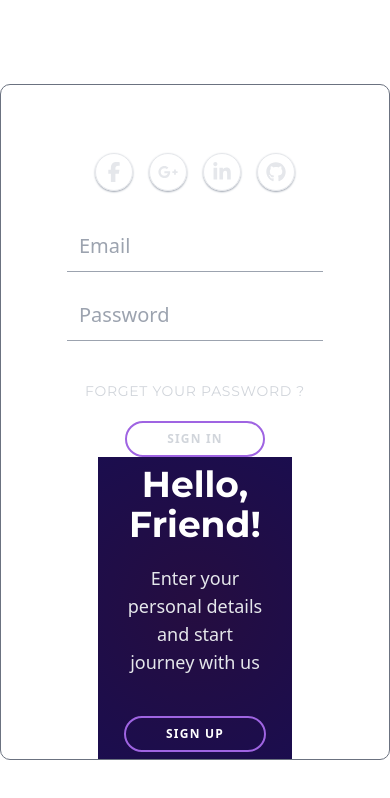
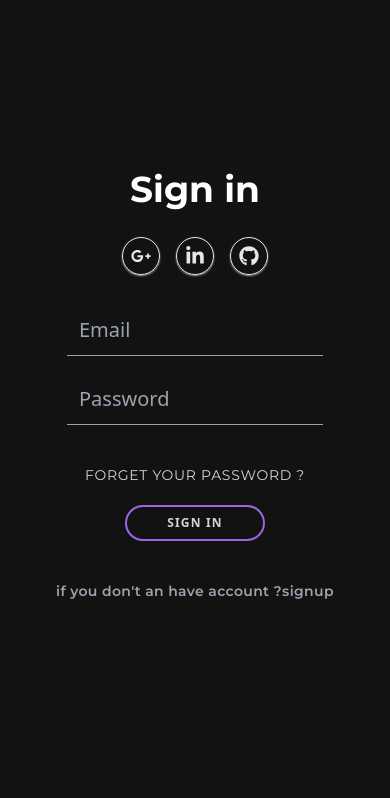
Before and after one commit to saif-ali01/login-regisration-reactappp, a React (Vite) app: page / in a window 390 px wide. Shown: the top 798 px of the page. Built offline with nearby package versions, Linux system fonts and the light colour scheme; a web font is replaced by a local one.

Commit message:
add axios

```diff
--- a/package.json
+++ b/package.json
@@ -10,6 +10,7 @@
     "preview": "vite preview"
   },
   "dependencies": {
+    "axios": "^1.7.9",
     "react": "^19.0.0",
     "react-dom": "^19.0.0",
     "react-icons": "^5.4.0"
--- /dev/null
+++ b/src/api.jsx
@@ -0,0 +1 @@
+export  const api = "https://userauth-6nmz.onrender.com"
--- a/src/pages/Login.jsx
+++ b/src/pages/Login.jsx
@@ -1,10 +1,13 @@
+import axios from "axios";
 import { useState } from "react";
-import { FaFacebookF } from "react-icons/fa6";
 import { FaGooglePlusG } from "react-icons/fa";
 import { FaLinkedinIn } from "react-icons/fa";
 import { FaGithub } from "react-icons/fa";
+import { api } from "../api";
 
 const Login = () => {
+
+
     const [signinBgColor, setSigninBgColor] = useState(false);
     const [swap, setSwap] = useState(false);
     const [rotation, setRotation] = useState(false);
@@ -15,27 +18,42 @@ const Login = () => {
         setSigninBgColor(!signinBgColor);
         setRotation(!rotation);
     };
+    const checkRotaion = () => {
+        setRotation(!rotation);
+    }
+    return (
+        <div className="sm:h-screen  dark:bg-black w-screen flex justify-center items-center ">
+            <div className="md:w-[60%]  w-full h-screen  sm:h-[80%] sm:border-[0.5px] sm:border-gray-500 rounded-[10px] text-[rgb(255,255,255)] overflow-hidden sm:bg-[rgba(255,255,255,0.1)]  relative flex flex-col sm:flex-row justify-center items-center">
+                <div
+                    className={`w-full sm:w-[50%] sm:h-full h-[60%] transition-transform duration-700 ease-in-out  ${swap ? "translate-x-full" : "translate-x-0"}`}
+                >
 
-    return (
-        <div className="h-screen dark:bg-black bg-white w-screen flex justify-center items-center ">
-          <div className="lg:w-[60%] h-[80%] border-[0.5px] border-gray-500 rounded-[10px] text-[rgb(255,255,255)] overflow-hidden bg-[rgba(255,255,255,0.1)] relative flex flex-col sm:flex-row items-center">
-  <div
-    className={`w-full sm:w-[50%] h-full  transition-transform duration-700 ease-in-out  ${swap ? "translate-x-full" : "translate-x-0"}`}
-  >
                     {rotation ?
-                        <div className={`w-full h-full flex justify-center items-center `} >
+                        <div className={`w-full h-full  flex justify-center items-center flex-col `} >
                             <Signup />
+                            <div className=" flex sm:hidden tracking-widest font-semibold text-gray text-xs mt-5">
+                                <h6 href="#forget" className="font-serif mt-5 text-sm tracking-wide text-gray-400 " style={{ fontFamily: "Montserrat" }}>
+                                    if you already an account ? <a onClick={checkRotaion}>signin</a>
+                                </h6>
+                            </div>
                         </div>
 
                         :
-                        <div className={`w-full h-full flex justify-center items-center  `} >
+                        <div className={`w-full sm:h-full   flex justify-center items-center flex-col `} >
                             <Signin />
+                            <div className="flex sm:hidden tracking-widest font-semibold text-gray text-xs mt-5 ">
+                                <h6 href="#forget" className="font-serif mt-5 text-sm tracking-wide text-gray-400" style={{ fontFamily: "Montserrat" }}>{
+                                    "if you  don't an have account ?"}
+
+                                    <a onClick={checkRotaion}>signup</a>
+                                </h6>
+                            </div>
                         </div>
                     }
                 </div>
 
                 <div
-                    className={`w-[50%] h-full transition-transform duration-700 ease-in-out flex flex-col justify-center items-center  ${swap ? "-translate-x-full" : "translate-x-0"
+                    className={`w-[50%] h-full transition-transform duration-700 ease-in-out sm:flex hidden flex-col justify-center items-center  ${swap ? "-translate-x-full" : "translate-x-0"
                         }`}
                     style={{ background: `${color}` }}
                 >
@@ -65,22 +83,77 @@ export default Login;
 export const IconList = () => {
     return (
         <ul className="list-none flex mt-5">
+
             <li className="p-2 rounded-full flex text-gray-200 hover:text-white m-2 justify-center items-center border-[1px] shadow-sm shadow-gray-400 ">
-                <FaFacebookF className="transition-transform duration-700 ease-in-out  hover:scale-150" size={20} />
+                <a href="#">
+                    <FaGooglePlusG className="transition-transform duration-700 ease-in-out  hover:scale-150" size={20} />
+                </a>
             </li>
             <li className="p-2 rounded-full flex text-gray-200 hover:text-white m-2 justify-center items-center border-[1px] shadow-sm shadow-gray-400 ">
-                <FaGooglePlusG className="transition-transform duration-700 ease-in-out  hover:scale-150" size={20} />
+                <a href="https://www.linkedin.com/in/saif-ali-285581243/">
+                    <FaLinkedinIn className="transition-transform duration-700 ease-in-out  hover:scale-150" size={20} />
+                </a>
             </li>
             <li className="p-2 rounded-full flex text-gray-200 hover:text-white m-2 justify-center items-center border-[1px] shadow-sm shadow-gray-400 ">
-                <FaLinkedinIn className="transition-transform duration-700 ease-in-out  hover:scale-150" size={20} />
-            </li>
-            <li className="p-2 rounded-full flex text-gray-200 hover:text-white m-2 justify-center items-center border-[1px] shadow-sm shadow-gray-400 ">
-                <FaGithub className="transition-transform duration-700 ease-in-out  hover:scale-150" size={20} />
+                <a href="https://github.com/saif-ali01">
+                    <FaGithub className="transition-transform duration-700 ease-in-out  hover:scale-150" size={20} />
+                </a>
             </li>
         </ul>
     )
 }
 export const Signin = () => {
+
+    const [email, setEmail] = useState("");
+    const [password, setPassword] = useState("");
+
+
+
+    const handleSignin = async (e) => {
+        e.preventDefault();
+
+        try {
+            const response = await axios.post(`${api}/auth/login`, { email, password });
+
+            if (response.status === 200) {
+                console.log('Login successful:', response.data);
+                // Save the token or user data, then redirect
+                // For example, localStorage.setItem('user', JSON.stringify(response.data));
+                // redirect('/dashboard');
+            }
+        } catch (error) {
+            if (error.response) {
+                const { status, data } = error.response;
+
+                switch (status) {
+                    case 400:
+                        alert(data || 'Bad request. Please check your input.');
+                        break;
+                    case 401:
+                        alert(data || 'Incorrect password! Please enter the correct password.');
+                        break;
+                    case 403:
+                        alert(data || 'Please verify your email');
+                        break;
+                    case 404:
+                        alert(data || 'Email is not registered');
+                        break;
+                    case 500:
+                        alert(data || 'Server error. Please try again later.');
+                        break;
+                    default:
+                        alert('An unexpected error occurred.');
+                }
+                console.log(data)
+            } else {
+                console.error('Error:', error);
+                alert('Network error. Please check your connection.');
+            }
+        }
+    };
+
+
+
     return (
         <div className="flex justify-center items-center flex-col w-full  ">
             <h1 className='text-white text-4xl font-bold font-serif' style={{ fontFamily: "Montserrat" }}>Sign in</h1>
@@ -90,10 +163,16 @@ export const Signin = () => {
                     type="email"
                     placeholder="Email"
                     className="w-[80%] p-3 bg-transparent  border-b border-gray-400 focus:rounded-lg focus:outline-none  focus:ring-gray-400 focus:ring-2 text-white focus:border-none  placeholder:text-xl"
+                    onChange={(e)=>{
+                        setEmail(e.target.value);
+                    }}
                 />
                 <input
                     type="password"
                     placeholder="Password"
+                    onChange={(e)=>{
+                        setPassword(e.target.value);
+                    }}
                     className="w-[80%] p-3 bg-transparent  border-b border-gray-400 focus:rounded-lg focus:outline-none  focus:ring-2 focus:ring-gray-400 focus:border-none text-white  placeholder:text-xl mt-5"
                 />
             </div>
@@ -101,13 +180,26 @@ export const Signin = () => {
                 Forget your password ?
             </a>
             <button type="submit"
-             className="transition-transform duration-700 ease-in-out  hover:scale-110 uppercase hover:bg-[#9f64e2] py-2 px-10 rounded-full  hover:text-black font-semibold text-xs tracking-widest
-                text-gray-300 border-2 border-[#9f64e2] mt-5 ">Sign in </button>
+                className="transition-transform duration-700 ease-in-out  hover:scale-110 uppercase hover:bg-[#9f64e2] py-2 px-10 rounded-full  hover:text-black font-semibold text-xs tracking-widest
+                text-gray-300 border-2 border-[#9f64e2] mt-5 " onClick={handleSignin}>Sign in </button>
         </div>
     );
 };
 
 export const Signup = () => {
+    const [name,setName] =useState("");
+    const [email, setEmail] = useState("");
+    const [password, setPassword] = useState("");
+
+    const handleSignUp=async (e)=>{
+        e.preventDefault();
+        try {
+            const response = await axios.post(`${api}/auth/register`, { name, email, password });
+            console.log('Signin successful:', response.data);
+        } catch (error) {
+            console.error('Error signing up:', error);
+        }
+    }
     return (
         <div className="flex justify-center items-center flex-col w-full  ">
             <h1 className='text-white text-3xl font-bold font-serif' style={{ fontFamily: "Montserrat" }}>Create Account</h1>
@@ -118,22 +210,30 @@ export const Signup = () => {
                     placeholder="Name"
 
                     className="w-[80%] p-2 bg-transparent  border-b border-gray-400 focus:rounded-lg focus:outline-none  focus:ring-2 focus:ring-gray-400 focus:border-none text-white  placeholder:text-xl mt-5"
+                    onChange={(e)=>{
+                        setName(e.target.value);
+                    }}
                 />
                 <input
                     type="email"
                     placeholder="Email"
                     className="w-[80%] p-2 bg-transparent  border-b border-gray-400 focus:rounded-lg focus:outline-none  focus:ring-gray-400 focus:ring-2 text-white focus:border-none  placeholder:text-xl mt-2"
+                    onChange={(e)=>{
+                        setEmail(e.target.value);
+                    }}
                 />
                 <input
                     type="password"
                     placeholder="Password"
                     className="w-[80%] p-2 bg-transparent  border-b border-gray-400 focus:rounded-lg focus:outline-none  focus:ring-2 focus:ring-gray-400 focus:border-none text-white  placeholder:text-xl mt-2"
+                    onChange={(e)=>{
+                        setPassword(e.target.value);
+                    }}
                 />
-
             </div>
 
             <button className="uppercase  transition-transform duration-700 ease-in-out  hover:scale-110 hover:bg-[#9f64e2] py-2 px-10 rounded-full tracking-widest hover:text-black font-semibold
-            text-gray-300 border-2 border-[#9f64e2] mt-5  text-xs ">
+            text-gray-300 border-2 border-[#9f64e2] mt-5  text-xs " onClick={handleSignUp}>
                 Sign Up
             </button>
         </div>
```
Also changed, not shown: 1 other file (tests, documents, lock files or other folders).
